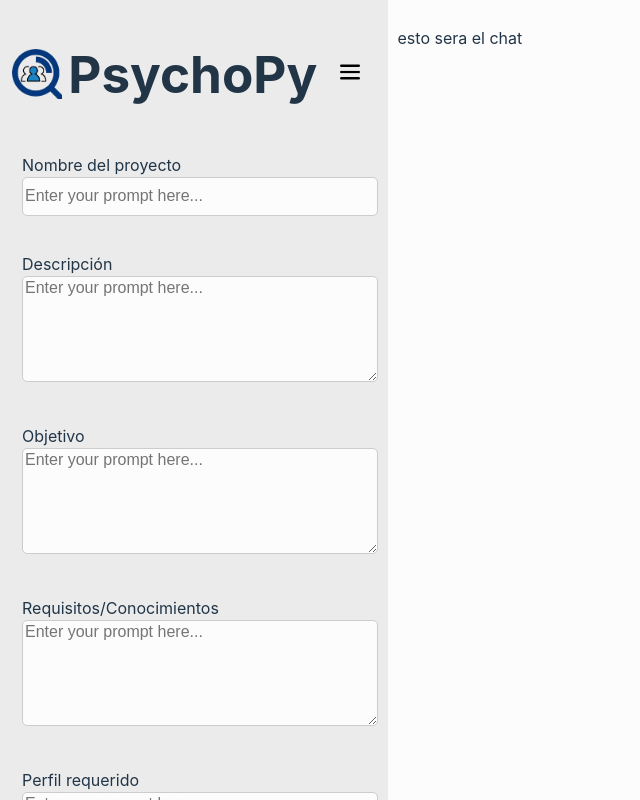
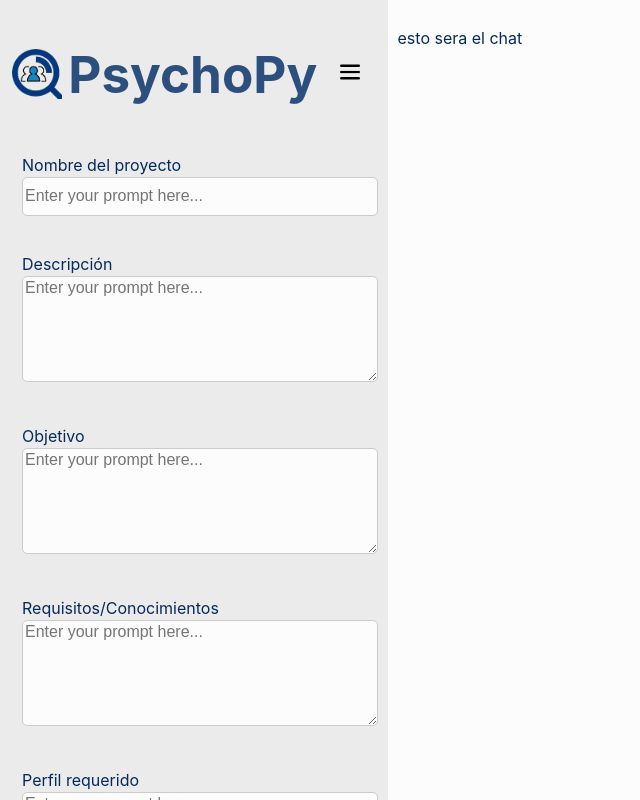
Before and after one commit to BryanEstrada003/PsychoPy-Project, a React (Vite) app: page / in a window 1280 px wide. Shown: the whole page, without its empty margins (0-640 px from the left). Built offline with nearby package versions, Linux system fonts and the light colour scheme.

Commit message:
Modify h1 and p about dark mode

```diff
--- a/src/App.css
+++ b/src/App.css
@@ -139,3 +139,7 @@ button img {
 .dark-mode:-moz-placeholder { /* Firefox 18- */
   color: #e6e6e6;
 }
+
+.dark h1, .dark p {
+  color: #fff;
+}
--- a/src/App.jsx
+++ b/src/App.jsx
@@ -1,6 +1,7 @@
 import Chat from './components/Chat.jsx'
 import React, { useState } from 'react';
 import './App.css';
+import './index.css';
 import iconPage from './assets/icon-page.png';
 import iconPageDark from './assets/icon-page - dark.png'; // Asegúrate de reemplazar './assets/icon-page-dark.png' con la ruta a tu archivo de imagen de icono oscuro
 import nightModeIcon from './assets/night-mode.png';
@@ -28,7 +29,7 @@ function App() {
       <div id="input" className={`${darkMode ? 'dark' : ''}`}>
         <div className="header">
         <img src={darkMode ? iconPageDark : iconPage} alt="PsychoPy icon" style={{width: '50px', height: '50px' }} />
-          <h1>PsychoPy</h1>
+          <h1 className={darkMode ? 'dark' : ''}>PsychoPy</h1>
           <div className="navbar">
             <div className="dropdown">
               <button className="dropbtn">
--- a/src/index.css
+++ b/src/index.css
@@ -39,8 +39,13 @@ body, html {
 }
 
 h1 {
+  color: #2c4f7e;
   font-size: 3.2em;
   line-height: 1.1;
+}
+
+p{
+  color: #052a5a;
 }
 
 button {
```
